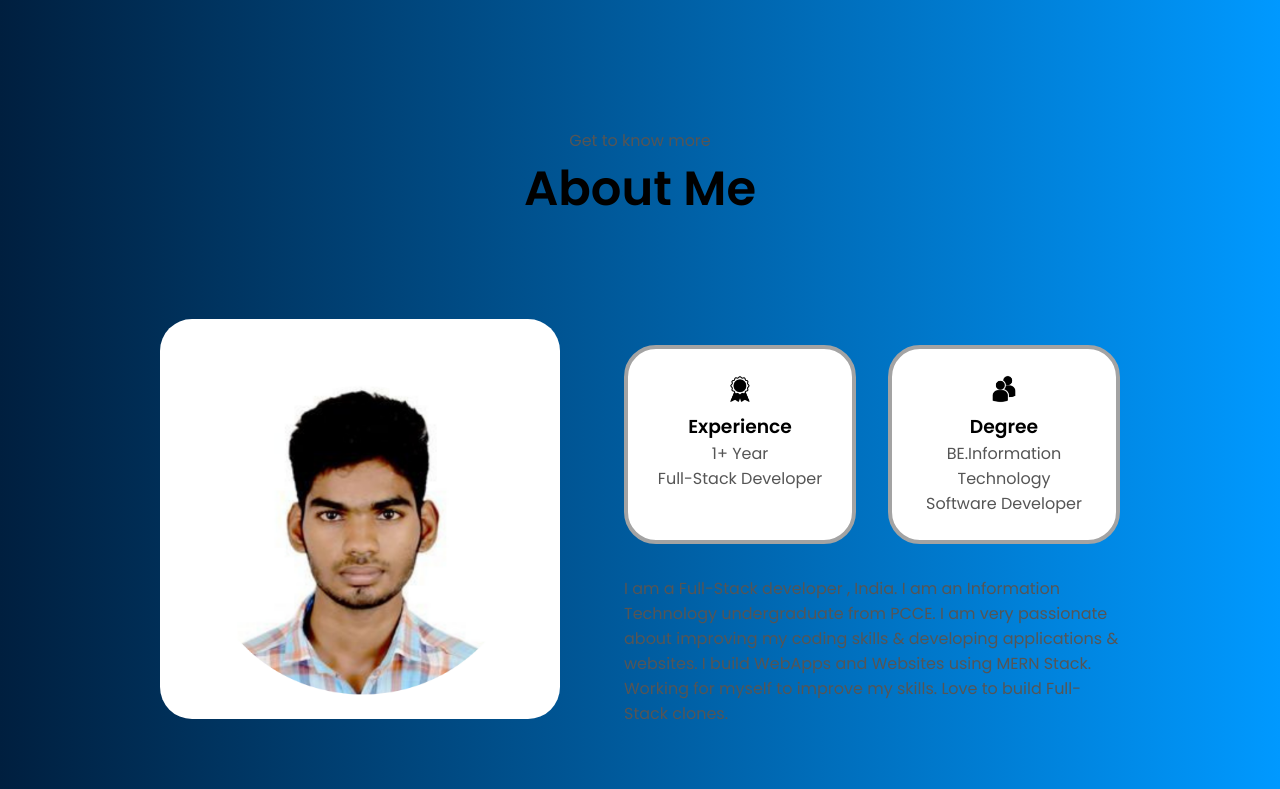
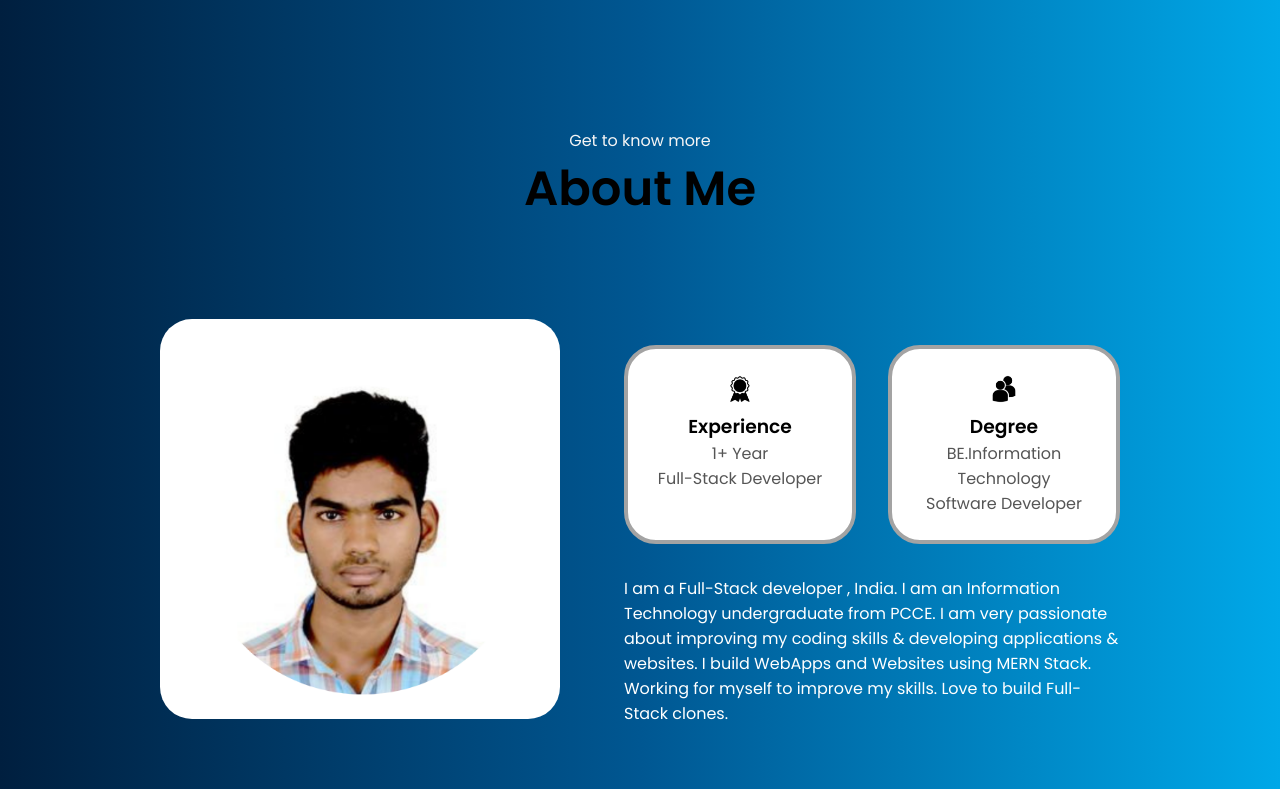
Before and after one commit to Harsh003-va/Portfolio_website, a plain HTML site: page index.html in a window 1280 px wide. Shown: the part 800-1589 px from the top of the page. Drawn offline with Linux system fonts and the light colour scheme.

Commit message:
update style

```diff
--- a/style.css
+++ b/style.css
@@ -14,8 +14,8 @@
 
 body {
     font-family:"Poppins", sans-serif ;
-    /* background: linear-gradient(to right, #001F3F, #005792, #00A8E8); */
-    background: linear-gradient(to right, #001F3F, #0099FF);
+     background: linear-gradient(to right, #001F3F, #005792, #00A8E8);
+    /* background: linear-gradient(to right, #001F3F, #0099FF); */
 
 
 }
@@ -180,6 +180,14 @@ section{
 }
 .section__text__p1{
     text-align: center;
+    /* Set the background-clip to text */
+
+
+/* Create a linear gradient for the text color */
+
+color: whitesmoke;
+
+
 
 }
 .section__text__p2{
@@ -295,7 +303,7 @@ gap: 3rem;
     width: 400px;
     margin: auto 0;
 }
-.text-container{
+.text-container p{
     color: white;
 }
 
@@ -371,7 +379,7 @@ gap: 3rem;
     justify-content: center;
     flex-direction: column;
     height: 70vh;
-    background-color: var(--text-color);
+
   }
 
   .contact-info-upper-container {
```
